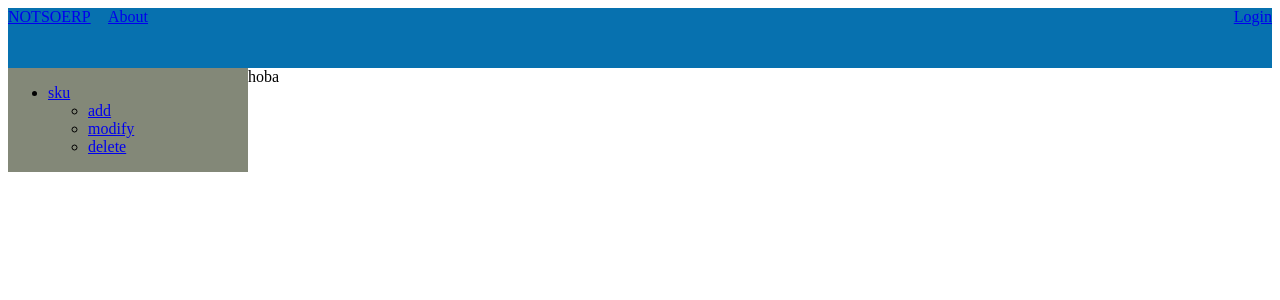
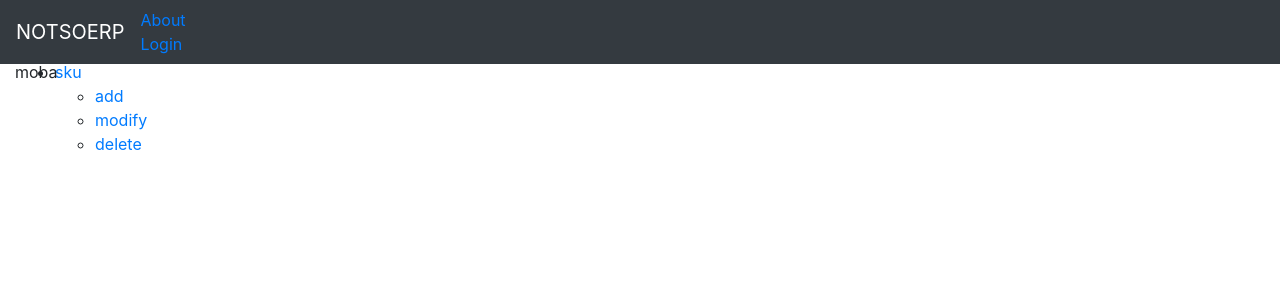
Before and after one commit to vitalik-svt/notsoerp, a Flask app: page /modules in a window 1280 px wide. Shown: the top 300 px of the page. Run offline with Flask 2, Linux system fonts and the light colour scheme; parts of the project's set-up code (start-up, migrations or seed data) failed here and were passed over.

Commit message:
top fixed, side not

```diff
--- a/docker-compose.yml
+++ b/docker-compose.yml
@@ -2,7 +2,7 @@ version: "3.8"
 
 services:
     pgdb:
-        image: postgres
+        image: postgres:15.2
         container_name: pgdb
         ports:
             - "${POSTGRES_EXTERNAL_PORT}:${POSTGRES_INTERNAL_PORT}"
--- a/erp/static/css/main.css
+++ b/erp/static/css/main.css
@@ -1,3 +1,4 @@
+
 
 /* body */
 
@@ -5,93 +6,19 @@
   min-height: 100vh;
 }
 
-/* header */
 
-.header {
-  /* border: 1px solid black; */
-  height: 60px;
-  background-color: #0771af;
+.navbar {
+  width: 100%;
 }
 
-.navbar {
-  /* border: 1px solid black; */
-  height: 100%;
+
+/*эта штука делает хедер наверху, а мейн под ним*/
+
+body {
+  padding-top: 60px;
 }
-
-.navbar-brand {
-  width: 100px;
-  float: left;
+@media (max-width: 979px) {
+  body {
+    padding-top: 0px;
+  }
 }
-
-.navbar-left {
-  float: left;
-}
-
-.navbar-right {
-  float: right
-}
-
-/* main */
-
-.main {
-  /* border: 1px solid black; */
-}
-
-.sidebar{
-  position: fixed;
-  width: 240px;
-  /* height: 100%; */
-  background: rgb(131, 136, 120);
-/*  border: 1px solid black;*/
-}
-
-/* content */
-
-.content {
-  position: relative;
-  float: left;
-  left: 240px;
-  width: calc(100% - 240px);
-  display: inline-block;
-/*  border: 1px solid black;*/
-}
-
-.inline-container {
-    display: inline-block;
-    width:100%;
-}
-
-/* here we go */
-
-.main-content-form {
-  position: relative;
-  display: inline-block;
-  width:100%;
-}
-
-.inaccordion-content-form {
-  position: relative;
-  display: inline-block;
-  width:100%;
-}
-
-.form-field {
-  position: relative;
-  float: left;
-  width:70%;
-/*  border: 1px solid black;*/
-}
-
-.form-button {
-  position: relative;
-  float: right;
-  width:20%;
-/*  border: 1px solid black;*/
-}
-
-.main-content-form-submit-button {
-  position: relative;
-  float: left;
-  width:100%;
-/*  border: 1px solid black;*/
-}
--- a/erp/templates/layout.html
+++ b/erp/templates/layout.html
@@ -1,13 +1,15 @@
 <!DOCTYPE html>
-<html>
+<html  lang="en">
 <head>
     <!-- Required meta tags -->
     <meta charset="utf-8">
     <meta name="viewport" content="width=device-width, initial-scale=1, shrink-to-fit=no">
 
+    <!-- Bootstrap -->
+    <link rel="stylesheet" href="https://cdn.jsdelivr.net/npm/bootstrap@4.0.0/dist/css/bootstrap.min.css" integrity="sha384-Gn5384xqQ1aoWXA+058RXPxPg6fy4IWvTNh0E263XmFcJlSAwiGgFAW/dAiS6JXm" crossorigin="anonymous">
+
     <!-- CSS -->
     <link rel="stylesheet" type="text/css" href="{{ url_for('static', filename='css/main.css') }}">
-    <link rel="stylesheet" type="text/css" href="{{ url_for('static', filename='css/accordion.css') }}">
 
     <!--title -->
     {% if title %}
@@ -17,8 +19,9 @@
     {% endif %}
 </head>
 <body>
-  <header class="header">
-    <nav class="navbar">
+  <!-- <div class="container-fluid"> -->
+    <header class="header site-header row">
+      <nav class="navbar navbar-expand-lg navbar-dark bg-dark fixed-top">
         <a class="navbar-brand" href="/home">NOTSOERP</a>
         <div class="navbar-itself">
           <div class="navbar-left">
@@ -41,11 +44,20 @@
         </div>
       </nav>
     </header>
-  <main class="main">
-    {% block main %}
+    <main role="main" class="container-fluid">
+      <div class="row">
+        <div class="col-lg-1 position-fixed">
+          {% block sidebar %}
           {% endblock %}
+        </div>
+        <div class="col-lg-11">
+          {% block content %}
+          {% endblock %}
+        </div>
+      </div>
     </main>
     <footer>
     </footer>
+  <!-- </div> -->
 </body>
 </html>
--- a/erp/templates/modules/layout_modules.html
+++ b/erp/templates/modules/layout_modules.html
@@ -1,6 +1,5 @@
 {% extends "layout.html" %}
-{% block main %}
-  <div class="sidebar">
+{% block sidebar %}
   <ul class="menu">
     <li>
       <a class="link_name" href="#">sku</a>
@@ -11,9 +10,6 @@
       </ul>
     </li>
   </ul>
-  </div>
-  <div class="content">
+{% endblock sidebar%}
 {% block content %}
-    {% endblock %}
-  </div>
-{% endblock main%}
+{% endblock content%}
--- a/erp/templates/modules/modules.html
+++ b/erp/templates/modules/modules.html
@@ -1,4 +1,4 @@
 {% extends "modules/layout_modules.html" %}
 {% block content %}
-    hoba
-{% endblock content%}
+moba
+{% endblock content %}
```
Also changed, not shown: erp/static/css/main_.css (added, +101 -0 lines), erp/templates/modules/sku/add_sku.html (+7 -0 lines), 1 other file. Lines whose indentation alone changed are shown as unchanged.
